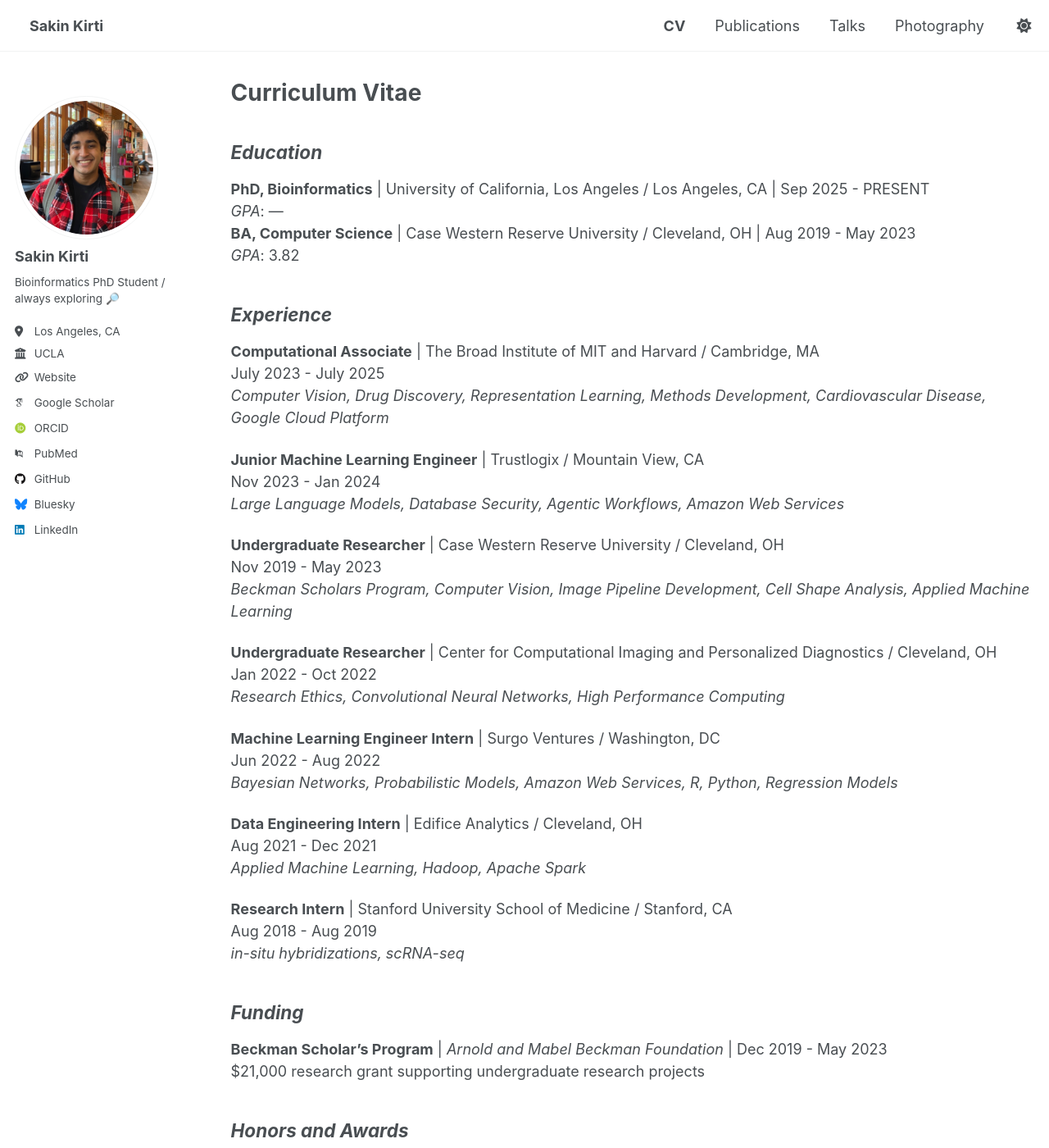
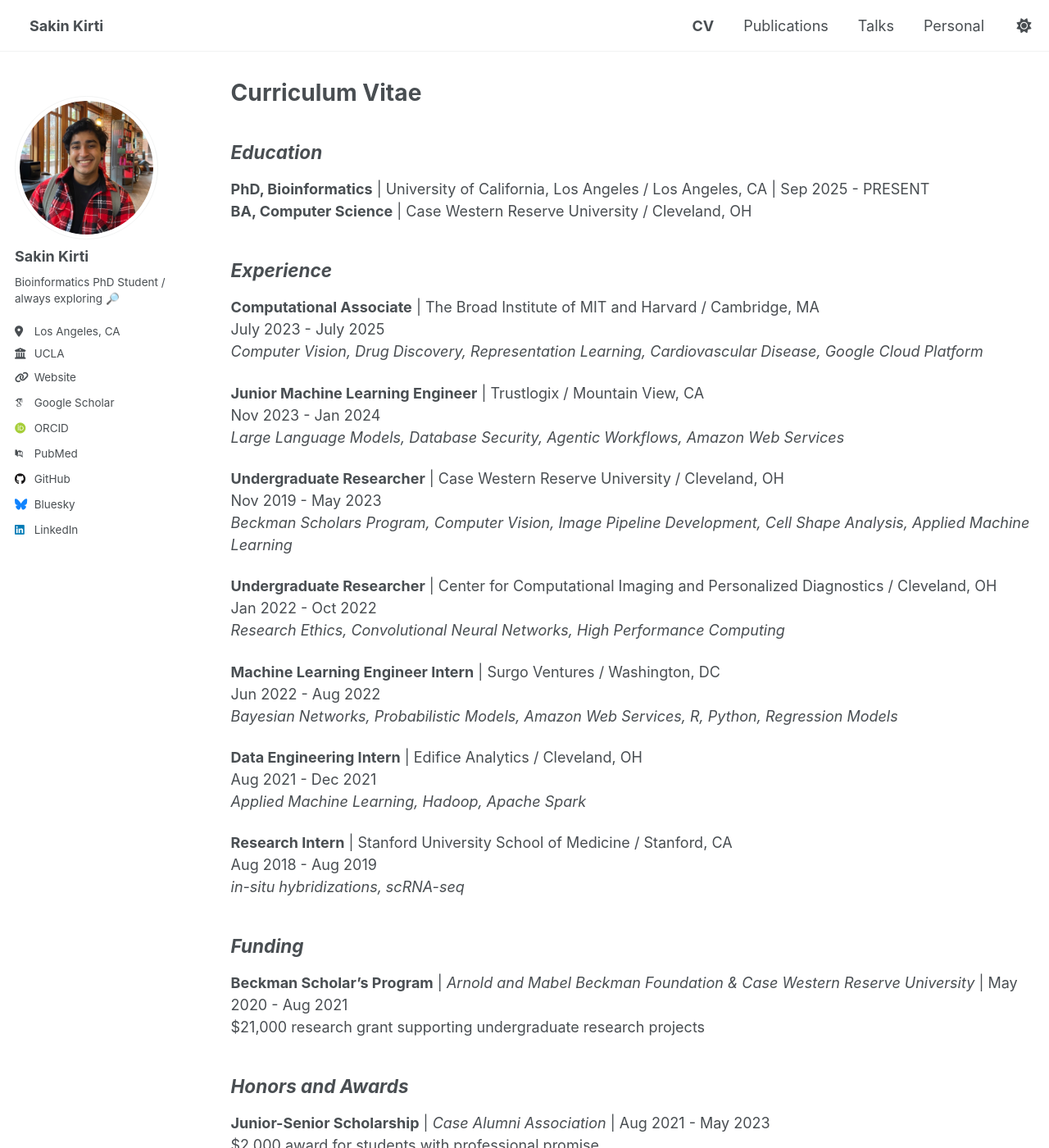
Before and after one commit to sakinkirti/sakinkirti.github.io, a Jekyll site: the page built from _pages/cv.md, in a window 1280 px wide and 1400 px high. Shown: the whole window at 82% size. Built offline with Jekyll 4.4.1, drawn with Linux system fonts in a browser that asks for light colours; some web fonts are replaced; a script that is not in the unit is left out.

```diff
--- a/_pages/cv.md
+++ b/_pages/cv.md
@@ -11,14 +11,12 @@ redirect_from:
 
 ## _Education_
 __PhD, Bioinformatics__ | University of California, Los Angeles / Los Angeles, CA | Sep 2025 - PRESENT<br>
-_GPA_: ---<br>
-__BA, Computer Science__ | Case Western Reserve University / Cleveland, OH | Aug 2019 - May 2023<br>
-_GPA_: 3.82
+__BA, Computer Science__ | Case Western Reserve University / Cleveland, OH<br>
 
 ## _Experience_
 __Computational Associate__ | The Broad Institute of MIT and Harvard / Cambridge, MA<br>
 July 2023 - July 2025<br>
-_Computer Vision, Drug Discovery, Representation Learning, Methods Development, Cardiovascular Disease, Google Cloud Platform_
+_Computer Vision, Drug Discovery, Representation Learning, Cardiovascular Disease, Google Cloud Platform_
 
 __Junior Machine Learning Engineer__ | Trustlogix / Mountain View, CA<br>
 Nov 2023 - Jan 2024<br>
@@ -45,7 +43,7 @@ Aug 2018 - Aug 2019<br>
 _in-situ hybridizations, scRNA-seq_
 
 ## _Funding_
-__Beckman Scholar's Program__ | _Arnold and Mabel Beckman Foundation_ | Dec 2019 - May 2023<br>
+__Beckman Scholar's Program__ | _Arnold and Mabel Beckman Foundation & Case Western Reserve University_ | May 2020 - Aug 2021<br>
 $21,000 research grant supporting undergraduate research projects
 
 ## _Honors and Awards_
```
Also changed, not shown: _data/navigation.yml (+7 -1 lines), _pages/portfolio.html (+30 -7 lines).
